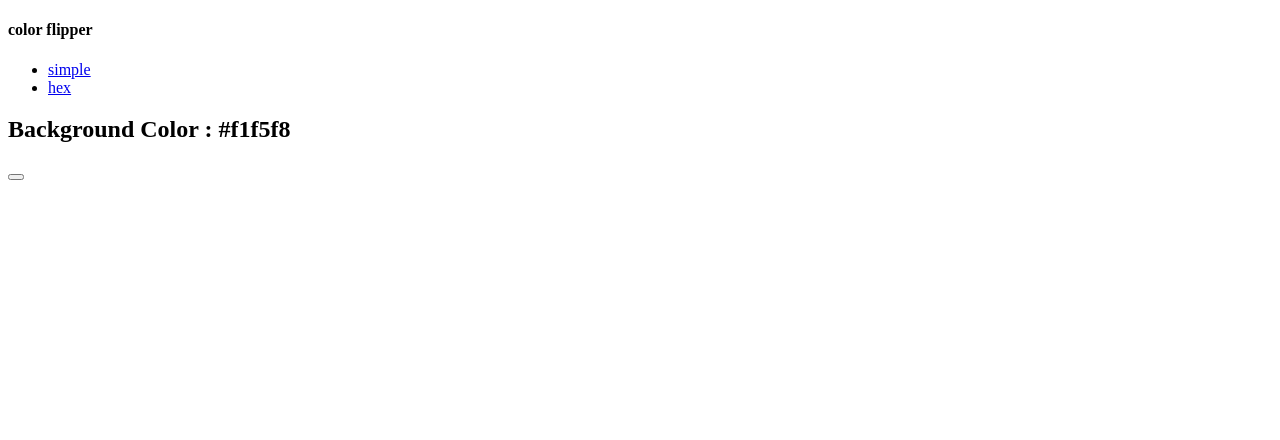
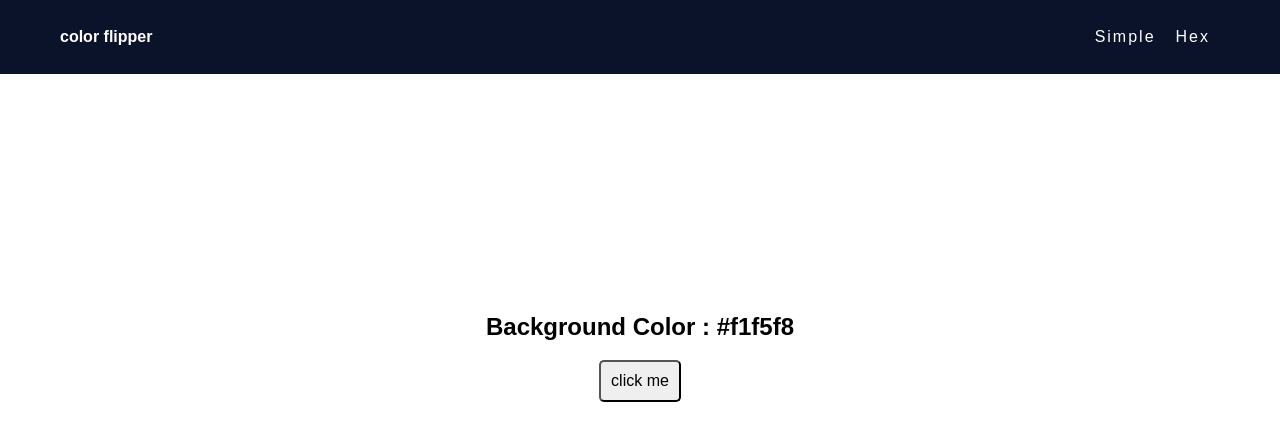
Before and after one commit to Daniel-Williams-ux/color-flipper, a plain HTML site: page index.html in a window 1280 px wide. Drawn offline with Linux system fonts and the light colour scheme.

Commit message:
updated and added JS

```diff
--- a/index.html
+++ b/index.html
@@ -9,26 +9,30 @@
 </head>
 
 <body>
-  <nav>
-    <div class="nav-center"></div>
-    <h4>color flipper</h4>
-    <ul class ="nav-links">
+  <div class="nav-center">
+    <nav>
+    <h4 >color flipper</h4>
+    <ul>
       <li>
         <a href="index.html">simple</a>
       </li>
        <li>
         <a href="hex.html">hex</a>
       </li>
+      </ul>
   </nav>
+    </div>
+
   <main>
     <div class="container">
-      <h2>Background Color : <span class="color">
+      <h2>Background Color :
+        <span class="color">
         #f1f5f8
-      </span></h2>
-      <button class="btn btn-hero" id="btn"click me</button>
-
+      </span>
+         </h2>
+    <button class="btn" id="btn-btn">click me</button>
+     </div>
   </main>
   <script src="script.js"></script>
 </body>
-
 </html>
--- a/script.js
+++ b/script.js
@@ -0,0 +1,16 @@
+const colors = ["green", "red", "rgb(133, 122, 200)", "#f15025"];
+
+const btn = document.getElementById('btn-btn');
+const color = document.querySelector(".color");
+
+btn.addEventListener('click', function() {
+ //get random number between 0 and 3
+  const randomNumber = getRandomNumber();
+  console.log(randomNumber)
+  document.body.style.backgroundColor = colors[randomNumber];
+  color.texrContent = colors[randomNumber];
+})
+
+function getRandomNumber() {
+  return Math.floor(Math.random() * colors.length);
+}
--- a/style.css
+++ b/style.css
@@ -1,4 +1,59 @@
-html, body {
-  height: 100%;
-  width: 100%;
+@import url("https://fonts.googleapis.com/css?family=Open+Sans|Roboto:400,700&display=swap");
+
+* {
+  margin: 0;
+  padding: 0;
+  box-sizing: border-box;
 }
+
+body {
+  font-family: sans-serif;
+  line-height: 1.5;
+  font-size: 0.875rem;
+  font-size: 1rem;
+}
+
+nav {
+  display: flex;
+  flex-direction: row;
+  justify-content: space-between;
+  background-color: #0b132b;
+  color: #ffffff;
+  padding: 25px 60px;/*top/bottom && left/right*/
+  margin-bottom: 30px;
+}
+
+ul {
+  display: flex;
+  list-style-type: none;
+}
+
+ul li a {
+  text-decoration: none;
+  text-transform: capitalize;
+  letter-spacing: 2px;
+  color: white;
+  padding: 10px; 10px
+  margin: 10px; 10px;
+}
+
+.container {
+  display: block;
+  justify-content: center;
+  text-align: center;
+  padding: 205px;
+}
+
+.btn {
+border-radius: 5px;
+font-size: 1rem;
+padding:10px 10px;
+ margin: 15px;
+box-shadow: none;
+font-size: 1rem;
+cursor: pointer;
+}
+
+.btn:hover {
+  color: green;
+}
```
